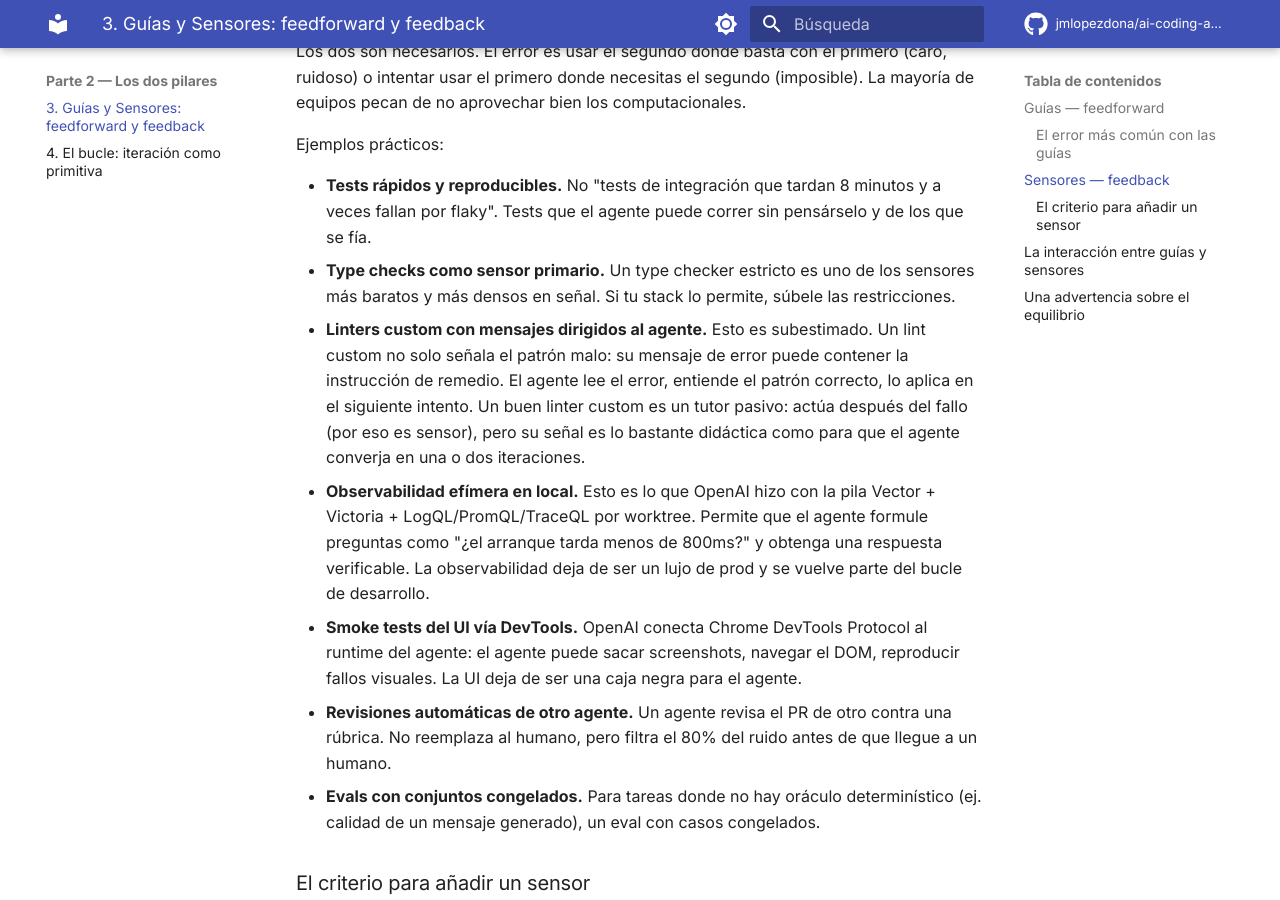
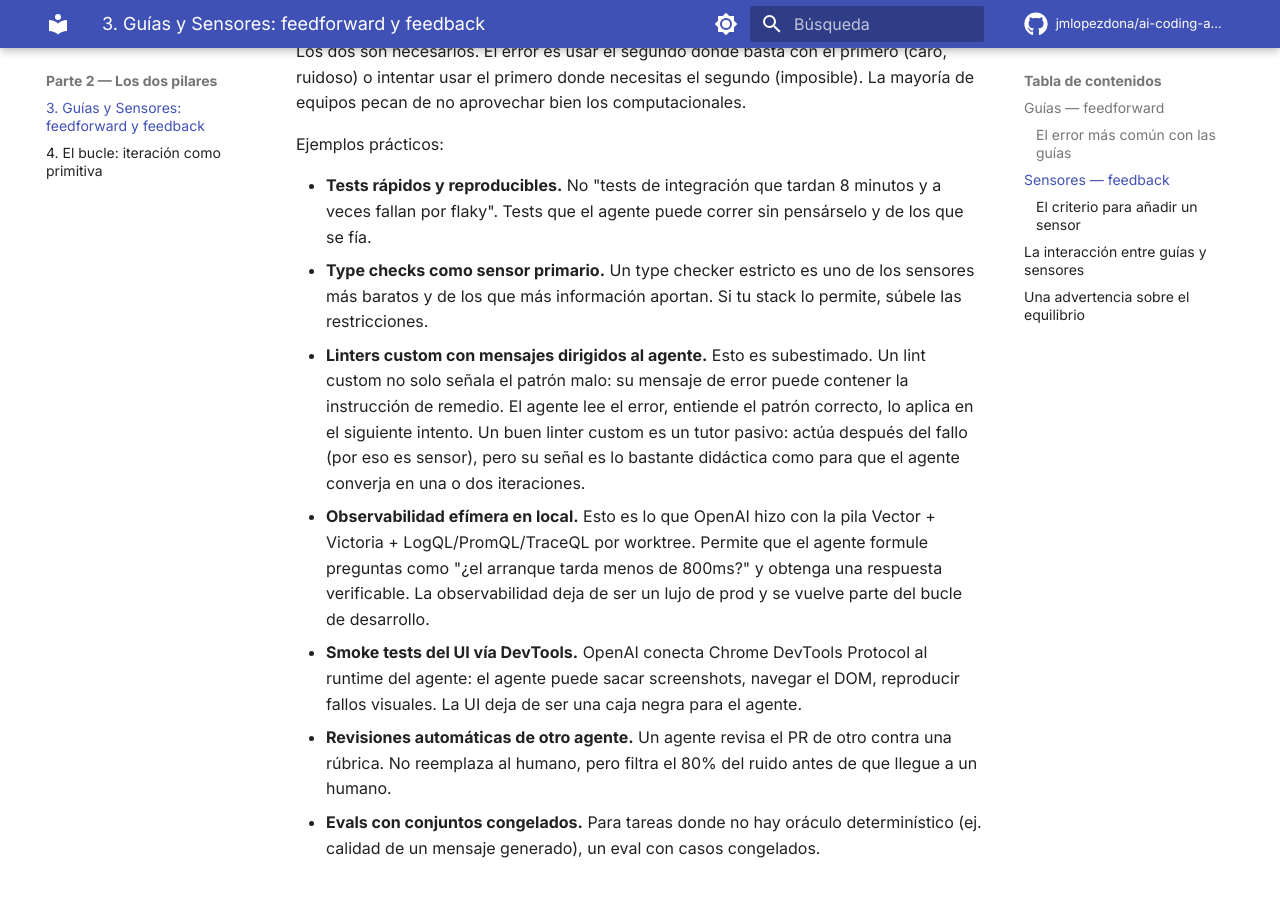
Before and after one commit to jmlopezdona/ai-coding-agents-harness, an MkDocs documentation site: the page built from docs/03-pilares-guias-y-sensores.md, in a window 1280 px wide and 900 px high, scrolled down 1650 px. Built offline with MkDocs 1.6.1 and Material for MkDocs 9.7.7, drawn with Linux system fonts in a browser that asks for light colours; comment, search, counter and statistics services are not loaded.

Commit message:
Reemplazar calco 'densos en señal' por 'más información aportan'
Co-Authored-By: Claude Opus 4.6 (1M context) <noreply@anthropic.com>

```diff
--- a/docs/03-pilares-guias-y-sensores.md
+++ b/docs/03-pilares-guias-y-sensores.md
@@ -34,7 +34,7 @@ Los dos son necesarios. El error es usar el segundo donde basta con el primero (
 Ejemplos prácticos:
 
 - **Tests rápidos y reproducibles.** No "tests de integración que tardan 8 minutos y a veces fallan por flaky". Tests que el agente puede correr sin pensárselo y de los que se fía.
-- **Type checks como sensor primario.** Un type checker estricto es uno de los sensores más baratos y más densos en señal. Si tu stack lo permite, súbele las restricciones.
+- **Type checks como sensor primario.** Un type checker estricto es uno de los sensores más baratos y de los que más información aportan. Si tu stack lo permite, súbele las restricciones.
 - **Linters custom con mensajes dirigidos al agente.** Esto es subestimado. Un lint custom no solo señala el patrón malo: su mensaje de error puede contener la instrucción de remedio. El agente lee el error, entiende el patrón correcto, lo aplica en el siguiente intento. Un buen linter custom es un tutor pasivo: actúa después del fallo (por eso es sensor), pero su señal es lo bastante didáctica como para que el agente converja en una o dos iteraciones.
 - **Observabilidad efímera en local.** Esto es lo que OpenAI hizo con la pila Vector + Victoria + LogQL/PromQL/TraceQL por worktree. Permite que el agente formule preguntas como "¿el arranque tarda menos de 800ms?" y obtenga una respuesta verificable. La observabilidad deja de ser un lujo de prod y se vuelve parte del bucle de desarrollo.
 - **Smoke tests del UI vía DevTools.** OpenAI conecta Chrome DevTools Protocol al runtime del agente: el agente puede sacar screenshots, navegar el DOM, reproducir fallos visuales. La UI deja de ser una caja negra para el agente.
```
